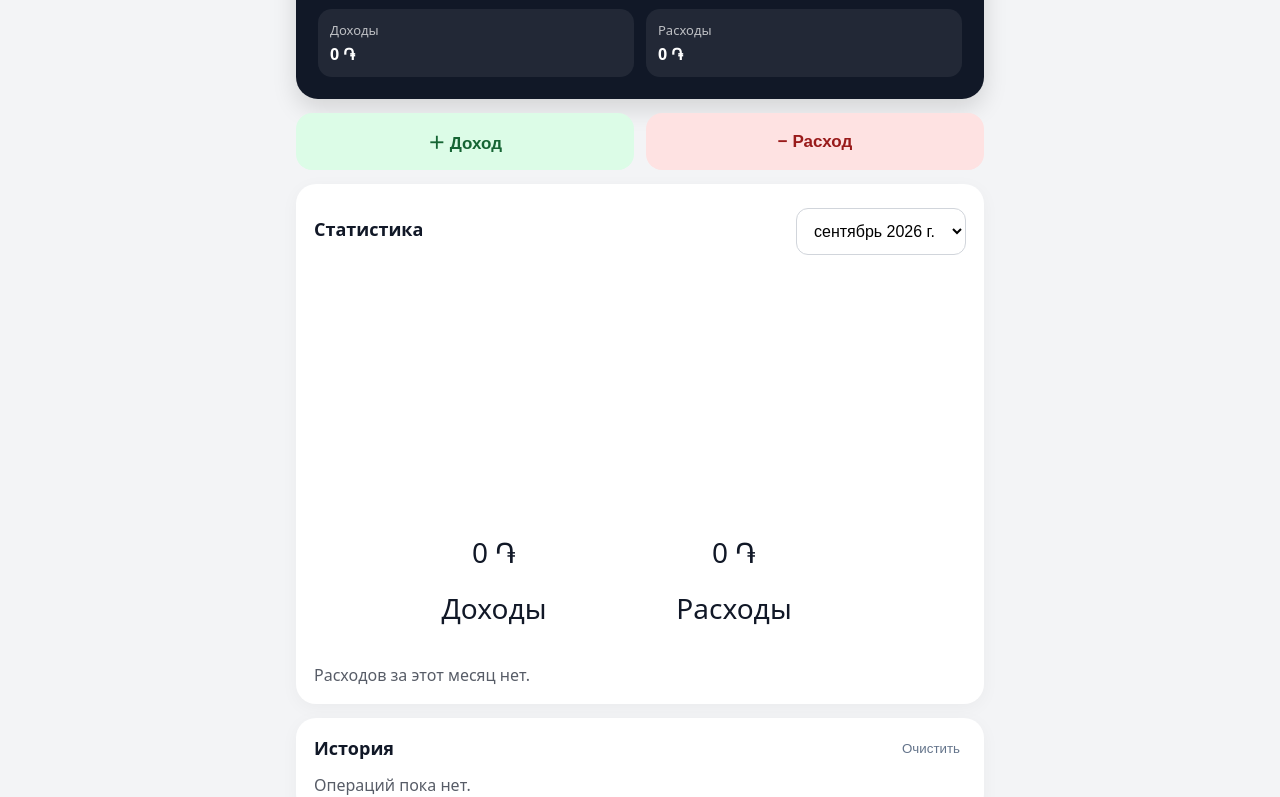
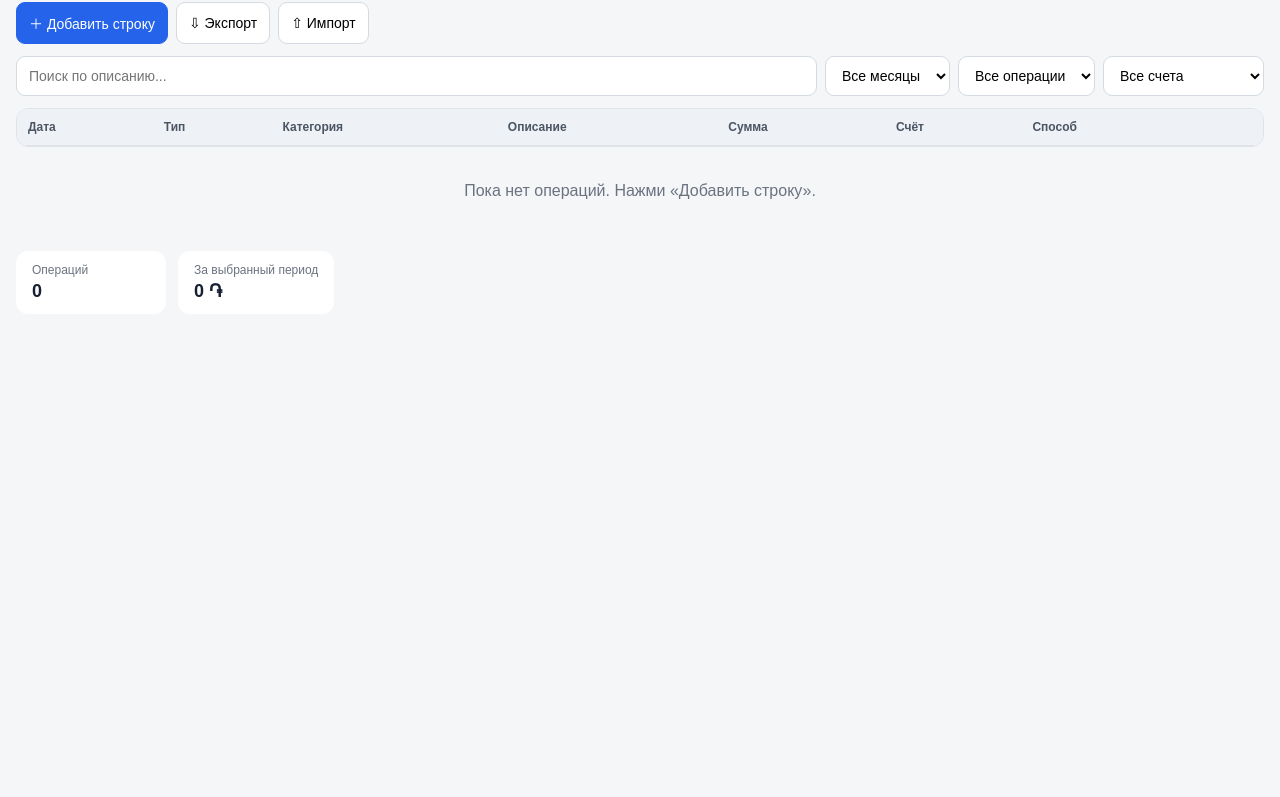
Before and after one commit to fff322/My-finance-pro, a plain HTML site: page index.html in a window 1280 px wide. Shown: the part 188-985 px from the top of the page. After the commit the page ends 800 px from the top, so only its background shows below. Drawn offline with Linux system fonts and the light colour scheme.

Commit message:
Add files via upload

```diff
--- a/app.js
+++ b/app.js
@@ -1,42 +1,49 @@
-const KEY="my-finance-v1", THEME="my-finance-theme";
-const catsIncome=["Зарплата","Бизнес","Фриланс","Инвестиции","Подарок","Другое"];
-const catsExpense=["Еда","Транспорт","Жильё","Коммунальные","Покупки","Развлечения","Здоровье","Одежда","Связь/Интернет","Образование","Путешествия","Кредиты","Прочее"];
-let items=JSON.parse(localStorage.getItem(KEY)||"[]"), type="Расход";
-
+const KEY="finance_table_v1";
+const state={ops:JSON.parse(localStorage.getItem(KEY)||"[]"), edit:null};
+const cats=["Продукты","Транспорт","Жильё","Здоровье","Развлечения","Покупки","Зарплата","Фриланс","Другое"];
+const accounts=["Наличные","Банковская карта","Сбережения"];
 const $=id=>document.getElementById(id);
-function money(n){return new Intl.NumberFormat("ru-RU",{maximumFractionDigits:0}).format(n)+" ֏"}
-function save(){localStorage.setItem(KEY,JSON.stringify(items))}
-function monthKey(d){return d.slice(0,7)}
-function months(){let s=new Set(items.map(x=>monthKey(x.date)));s.add(new Date().toISOString().slice(0,7));return [...s].sort().reverse()}
-function renderMonths(){let old=$("monthFilter").value; $("monthFilter").innerHTML=months().map(m=>`<option value="${m}">${new Date(m+"-01").toLocaleDateString("ru-RU",{month:"long",year:"numeric"})}</option>`).join(""); if(months().includes(old))$("monthFilter").value=old}
-function update(){
- let inc=items.filter(x=>x.type==="Доход").reduce((a,x)=>a+x.amount,0);
- let exp=items.filter(x=>x.type==="Расход").reduce((a,x)=>a+x.amount,0);
- $("income").textContent=money(inc); $("expense").textContent=money(exp); $("balance").textContent=money(inc-exp);
- renderMonths(); renderChart(); renderHistory();
+function save(){localStorage.setItem(KEY,JSON.stringify(state.ops));render()}
+function money(n){return Number(n||0).toLocaleString("ru-RU",{maximumFractionDigits:2})+" ֏"}
+function today(){return new Date().toISOString().slice(0,10)}
+function setup(){
+ $("date").value=today();
+ cats.forEach(x=>{let o=document.createElement("option");o.textContent=x;$("category").append(o)});
+ accounts.forEach(x=>{let o=document.createElement("option");o.textContent=x;$("account").append(o)});
+ ["search","month","typeFilter","accountFilter"].forEach(id=>$(id).addEventListener("input",render));
+ $("addBtn").onclick=()=>openForm();
+ $("themeBtn").onclick=()=>{document.body.classList.toggle("dark");localStorage.setItem("dark",document.body.classList.contains("dark"))};
+ if(localStorage.getItem("dark")==="true")document.body.classList.add("dark");
+ $("form").addEventListener("submit",e=>{e.preventDefault();submitForm()});
+ $("exportBtn").onclick=()=>{const blob=new Blob([JSON.stringify(state.ops,null,2)],{type:"application/json"});const a=document.createElement("a");a.href=URL.createObjectURL(blob);a.download="moj-finansy-backup.json";a.click()};
+ $("importBtn").onclick=()=>$("fileInput").click();
+ $("fileInput").onchange=e=>{const f=e.target.files[0];if(!f)return;const r=new FileReader();r.onload=()=>{try{state.ops=JSON.parse(r.result);save();alert("Данные восстановлены")}catch{alert("Неверный файл")}};r.readAsText(f)};
+ render();
 }
-function renderHistory(){
- let arr=[...items].sort((a,b)=>b.date.localeCompare(a.date));
- $("history").innerHTML=arr.length?arr.map(x=>`<div class="operation"><div class="op-left"><div class="op-title">${x.category}</div><div class="op-sub">${x.date}${x.description?" · "+escapeHtml(x.description):""}</div></div><div class="op-right"><div class="${x.type==="Доход"?"plus":"minus"}">${x.type==="Доход"?"+":"−"}${money(x.amount)}</div><button class="delete" onclick="removeItem('${x.id}')">Удалить</button></div></div>`).join(""):"<div class='muted'>Операций пока нет.</div>";
+function openForm(index=null){
+ state.edit=index;
+ $("dlgTitle").textContent=index===null?"Новая операция":"Редактировать операцию";
+ const x=index===null?{date:today(),type:"Расход",category:cats[0],description:"",amount:"",account:accounts[0],method:"Карта"}:state.ops[index];
+ $("date").value=x.date;$("type").value=x.type;$("category").value=x.category;$("description").value=x.description;$("amount").value=x.amount;$("account").value=x.account;$("method").value=x.method;
+ $("dlg").showModal();
 }
-function renderChart(){
- let m=$("monthFilter").value, arr=items.filter(x=>monthKey(x.date)===m);
- let inc=arr.filter(x=>x.type==="Доход").reduce((a,x)=>a+x.amount,0), exp=arr.filter(x=>x.type==="Расход").reduce((a,x)=>a+x.amount,0);
- let canvas=$("chart"),ctx=canvas.getContext("2d"),w=canvas.width=canvas.clientWidth*2,h=canvas.height=380;ctx.clearRect(0,0,w,h);ctx.scale(2,2);w/=2;h/=2;
- let max=Math.max(inc,exp,1), base=h-35, barW=Math.min(80,w/4), gap=45;
- ctx.fillStyle=getComputedStyle(document.body).color;ctx.font="14px system-ui";ctx.textAlign="center";
- [[inc,"Доходы",w/2-barW-gap/2],[exp,"Расходы",w/2+gap/2]].forEach(([v,l,x])=>{let bh=(h-70)*v/max;ctx.fillStyle=l==="Доходы"?"#22c55e":"#ef4444";ctx.fillRect(x,base-bh,barW,bh);ctx.fillStyle=getComputedStyle(document.body).color;ctx.fillText(l,x+barW/2,base+20);ctx.fillText(money(v),x+barW/2,base-bh-8)});
- let cats={};arr.filter(x=>x.type==="Расход").forEach(x=>cats[x.category]=(cats[x.category]||0)+x.amount);
- $("categoryStats").innerHTML=Object.entries(cats).sort((a,b)=>b[1]-a[1]).map(([k,v])=>`<div class="stat"><span>${k}</span><b>${money(v)}</b></div>`).join("")||"<div class='muted'>Расходов за этот месяц нет.</div>";
+function submitForm(){
+ const x={date:$("date").value,type:$("type").value,category:$("category").value,description:$("description").value,amount:Number($("amount").value),account:$("account").value,method:$("method").value};
+ if(state.edit===null)state.ops.push(x);else state.ops[state.edit]=x;
+ $("dlg").close();save();
 }
-function escapeHtml(s){return s.replace(/[&<>"']/g,m=>({"&":"&amp;","<":"&lt;",">":"&gt;",'"':"&quot;","'":"&#039;"}[m]))}
-function openModal(t){type=t;$("modalTitle").textContent=t==="Доход"?"Новый доход":"Новый расход";let cs=t==="Доход"?catsIncome:catsExpense;$("category").innerHTML=cs.map(x=>`<option>${x}</option>`).join("");$("amount").value="";$("description").value="";$("date").value=new Date().toISOString().slice(0,10);$("modal").classList.remove("hidden");$("amount").focus()}
-function removeItem(id){if(confirm("Удалить операцию?")){items=items.filter(x=>x.id!==id);save();update()}}
-$("addIncome").onclick=()=>openModal("Доход");$("addExpense").onclick=()=>openModal("Расход");$("closeModal").onclick=()=>$("modal").classList.add("hidden");
-$("save").onclick=()=>{let amount=Number($("amount").value);if(!amount||amount<0)return alert("Введите сумму");items.push({id:Date.now().toString(),type,category:$("category").value,description:$("description").value.trim(),date:$("date").value,amount});save();$("modal").classList.add("hidden");update()};
-$("monthFilter").onchange=renderChart;
-$("clearAll").onclick=()=>{if(items.length&&confirm("Удалить все операции?")){items=[];save();update()}};
-$("themeBtn").onclick=()=>{document.body.classList.toggle("dark");localStorage.setItem(THEME,document.body.classList.contains("dark")?"dark":"light");renderChart()};
-if(localStorage.getItem(THEME)==="dark")document.body.classList.add("dark");
-if("serviceWorker"in navigator)window.addEventListener("load",()=>navigator.serviceWorker.register("sw.js"));
-update();
+function render(){
+ const q=$("search").value.toLowerCase(), tf=$("typeFilter").value, af=$("accountFilter").value;
+ const months=[...new Set(state.ops.map(x=>x.date.slice(0,7)).filter(Boolean))].sort().reverse();
+ const old=$("month").value; $("month").innerHTML='<option value="all">Все месяцы</option>'+months.map(m=>`<option value="${m}">${m}</option>`).join(""); $("month").value=months.includes(old)?old:"all";
+ const month=$("month").value;
+ $("accountFilter").innerHTML='<option value="all">Все счета</option>'+accounts.map(a=>`<option>${a}</option>`).join("");$("accountFilter").value=af;
+ const arr=state.ops.map((x,i)=>({...x,i})).filter(x=>(!month||month==="all"||x.date.startsWith(month))&&(tf==="all"||x.type===tf)&&(af==="all"||x.account===af)&&(!q||`${x.description} ${x.category} ${x.account}`.toLowerCase().includes(q))).sort((a,b)=>b.date.localeCompare(a.date));
+ $("tbody").innerHTML=arr.map(x=>`<tr class="${x.type==="Доход"?"incomeRow":"expenseRow"}"><td>${x.date}</td><td>${x.type}</td><td>${x.category}</td><td>${x.description||"—"}</td><td>${x.type==="Доход"?"+":"−"}${money(x.amount)}</td><td>${x.account}</td><td>${x.method}</td><td><button class="delete" onclick="editRow(${x.i})">✎</button><button class="delete" onclick="delRow(${x.i})">×</button></td></tr>`).join("");
+ $("empty").style.display=arr.length?"none":"block";
+ const income=arr.filter(x=>x.type==="Доход").reduce((s,x)=>s+x.amount,0), expense=arr.filter(x=>x.type==="Расход").reduce((s,x)=>s+x.amount,0);
+ $("income").textContent=money(income);$("expense").textContent=money(expense);$("balance").textContent=money(income-expense);$("periodBalance").textContent=money(income-expense);$("count").textContent=arr.length;
+}
+window.editRow=i=>openForm(i);
+window.delRow=i=>{if(confirm("Удалить операцию?")){state.ops.splice(i,1);save()}};
+setup();
--- a/index.html
+++ b/index.html
@@ -1,55 +1,75 @@
 <!doctype html>
 <html lang="ru">
 <head>
-<meta charset="utf-8">
+<meta charset="UTF-8">
 <meta name="viewport" content="width=device-width,initial-scale=1,viewport-fit=cover">
 <meta name="theme-color" content="#111827">
 <link rel="manifest" href="manifest.json">
 <link rel="stylesheet" href="style.css">
-<title>Мои Финансы</title>
+<title>Мои Финансы — Таблица</title>
 </head>
 <body>
-<div class="app">
-  <header><h1>Мои Финансы</h1><button id="themeBtn" class="icon">☾</button></header>
+<header>
+  <div>
+    <h1>Мои Финансы</h1>
+    <div class="sub">Учёт доходов и расходов — как в таблице</div>
+  </div>
+  <button id="themeBtn" class="iconbtn" title="Тема">☾</button>
+</header>
 
-  <main>
-    <section class="balance-card">
-      <div class="muted">Текущий баланс</div>
-      <div id="balance" class="balance">0 ֏</div>
-      <div class="summary">
-        <div><span>Доходы</span><b id="income">0 ֏</b></div>
-        <div><span>Расходы</span><b id="expense">0 ֏</b></div>
-      </div>
-    </section>
+<section class="summary">
+  <div class="card"><span>Доходы</span><b id="income">0</b></div>
+  <div class="card"><span>Расходы</span><b id="expense">0</b></div>
+  <div class="card balance"><span>Баланс</span><b id="balance">0</b></div>
+</section>
 
-    <section class="actions">
-      <button class="primary income-btn" id="addIncome">＋ Доход</button>
-      <button class="primary expense-btn" id="addExpense">− Расход</button>
-    </section>
+<section class="toolbar">
+  <button class="primary" id="addBtn">＋ Добавить строку</button>
+  <button id="exportBtn">⇩ Экспорт</button>
+  <button id="importBtn">⇧ Импорт</button>
+  <input type="file" id="fileInput" accept=".json" hidden>
+</section>
 
-    <section class="card">
-      <div class="section-title"><h2>Статистика</h2><select id="monthFilter"></select></div>
-      <canvas id="chart" height="190"></canvas>
-      <div id="categoryStats" class="stats"></div>
-    </section>
+<section class="filters">
+  <input id="search" placeholder="Поиск по описанию...">
+  <select id="month"><option value="all">Все месяцы</option></select>
+  <select id="typeFilter"><option value="all">Все операции</option><option>Доход</option><option>Расход</option></select>
+  <select id="accountFilter"><option value="all">Все счета</option></select>
+</section>
 
-    <section class="card">
-      <div class="section-title"><h2>История</h2><button id="clearAll" class="text-btn">Очистить</button></div>
-      <div id="history"></div>
-    </section>
-  </main>
+<main class="tableWrap">
+<table>
+<thead>
+<tr>
+<th>Дата</th><th>Тип</th><th>Категория</th><th>Описание</th><th>Сумма</th><th>Счёт</th><th>Способ</th><th></th>
+</tr>
+</thead>
+<tbody id="tbody"></tbody>
+</table>
+<div id="empty" class="empty">Пока нет операций. Нажми «Добавить строку».</div>
+</main>
+
+<section class="bottom">
+  <div><span>Операций</span><b id="count">0</b></div>
+  <div><span>За выбранный период</span><b id="periodBalance">0</b></div>
+</section>
+
+<dialog id="dlg">
+<form method="dialog" id="form">
+<h2 id="dlgTitle">Новая операция</h2>
+<div class="grid">
+<label>Дата<input type="date" id="date" required></label>
+<label>Тип<select id="type"><option>Расход</option><option>Доход</option></select></label>
+<label>Категория<select id="category"></select></label>
+<label>Описание<input id="description" placeholder="Например: продукты"></label>
+<label>Сумма<input id="amount" type="number" min="0" step="0.01" required></label>
+<label>Счёт<select id="account"></select></label>
+<label>Способ<select id="method"><option>Карта</option><option>Наличные</option><option>Перевод</option><option>Другое</option></select></label>
 </div>
+<div class="actions"><button value="cancel">Отмена</button><button class="primary" value="default">Сохранить</button></div>
+</form>
+</dialog>
 
-<div id="modal" class="modal hidden">
-  <div class="modal-box">
-    <div class="section-title"><h2 id="modalTitle">Новая операция</h2><button id="closeModal" class="icon">✕</button></div>
-    <label>Сумма<input id="amount" type="number" inputmode="decimal" min="0" placeholder="0"></label>
-    <label>Категория<select id="category"></select></label>
-    <label>Описание<input id="description" type="text" placeholder="Например: продукты"></label>
-    <label>Дата<input id="date" type="date"></label>
-    <button id="save" class="save-btn">Сохранить</button>
-  </div>
-</div>
 <script src="app.js"></script>
 </body>
 </html>
--- a/sw.js
+++ b/sw.js
@@ -1 +1 @@
-const CACHE="my-finance-cache-v1";const ASSETS=["./","./index.html","./style.css","./app.js","./manifest.json","./icon.svg"];self.addEventListener("install",e=>e.waitUntil(caches.open(CACHE).then(c=>c.addAll(ASSETS))));self.addEventListener("fetch",e=>e.respondWith(caches.match(e.request).then(r=>r||fetch(e.request).then(res=>{let c=res.clone();caches.open(CACHE).then(x=>x.put(e.request,c));return res}).catch(()=>caches.match("./index.html")))));
+const CACHE="finance-table-v1";self.addEventListener("install",e=>e.waitUntil(caches.open(CACHE).then(c=>c.addAll(["./","./index.html","./style.css","./app.js","./manifest.json","./icon.svg"]))));self.addEventListener("fetch",e=>e.respondWith(caches.match(e.request).then(r=>r||fetch(e.request))))
```
Also changed, not shown: style.css (+1 -1 lines), README.txt, icon.svg, manifest.json.
